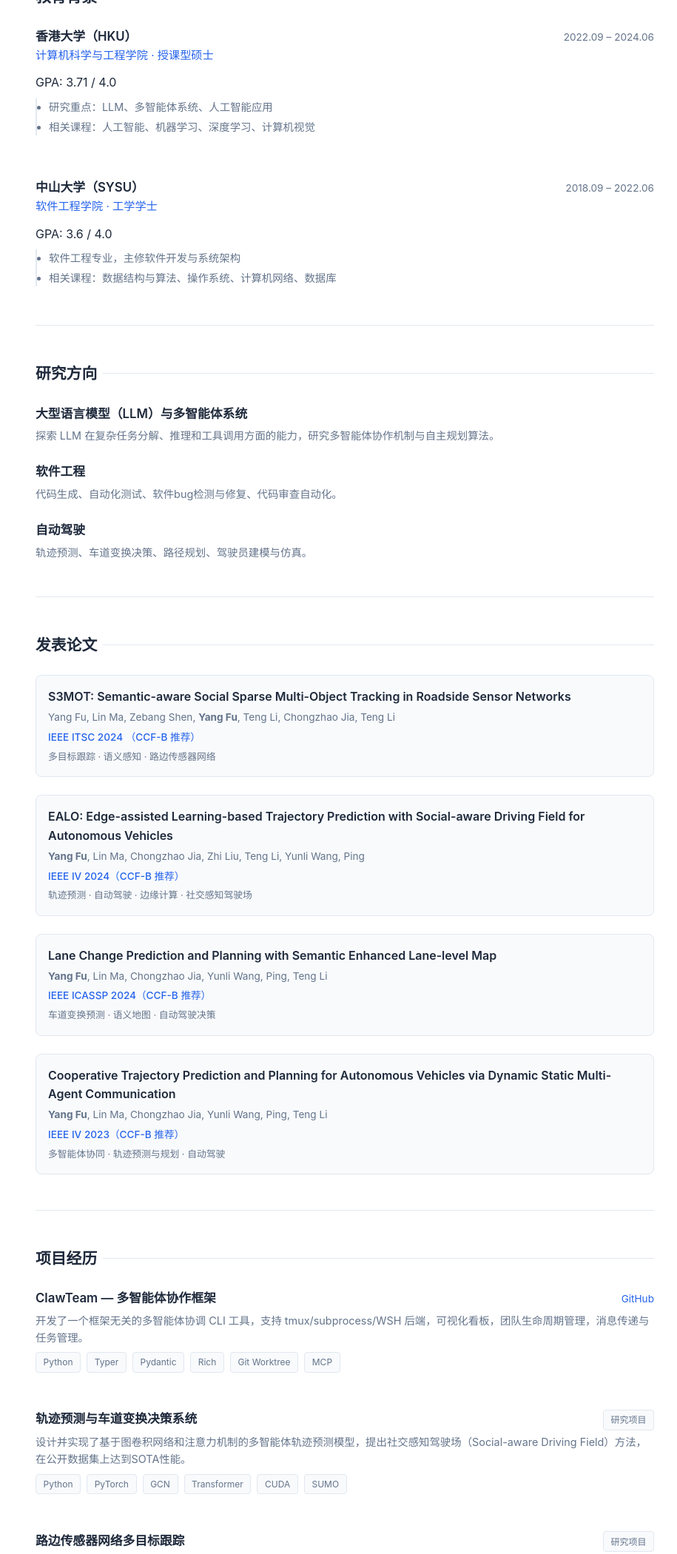
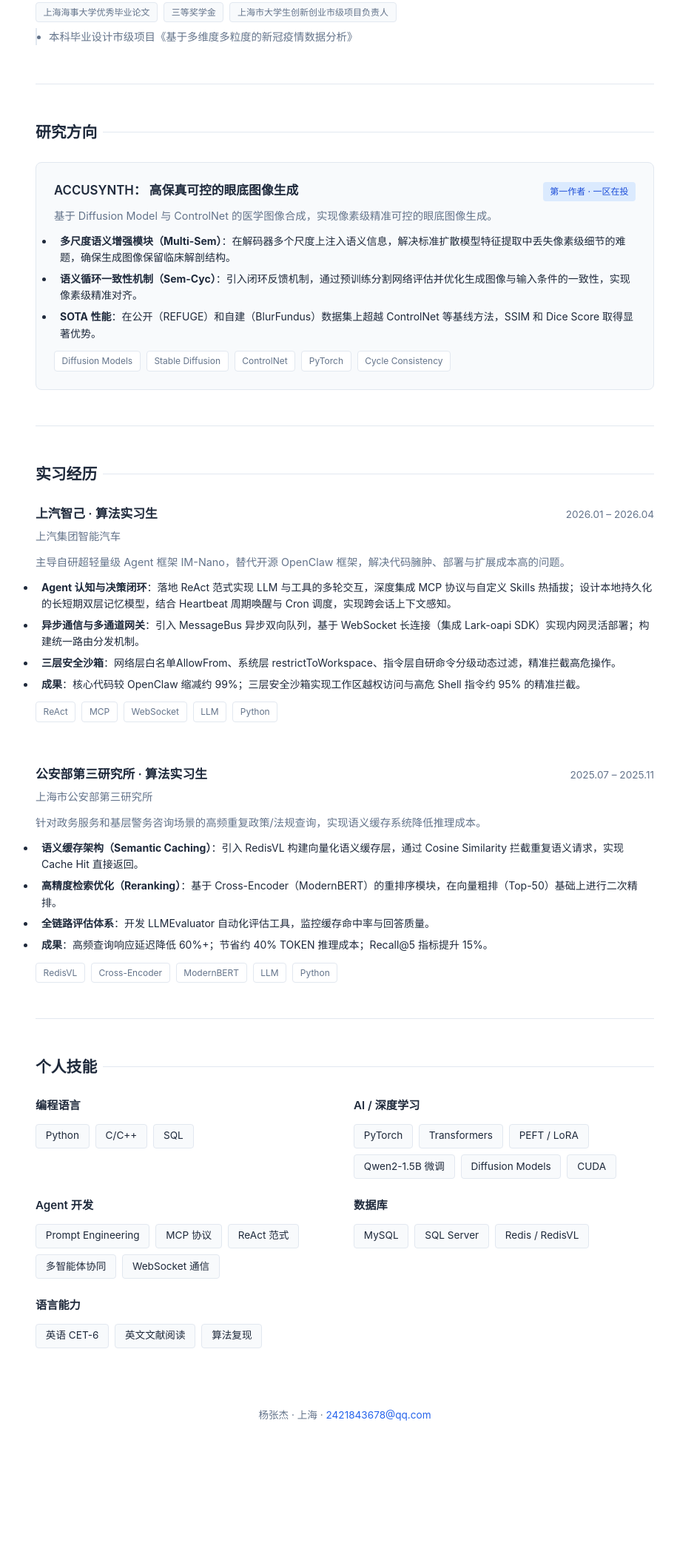
Before and after one commit to twinkleyang1/twinkleyang1.github.io, a plain HTML site: page index.html in a window 1280 px wide. Shown: the part 601-2701 px from the top of the page at 74% size, without its empty margins (174-1089 px from the left). After the commit the page ends 2557 px from the top, so only its background shows below. Drawn offline with Linux system fonts and the light colour scheme.

Commit message:
Update with correct resume content from PDF

```diff
--- a/index.html
+++ b/index.html
@@ -3,7 +3,7 @@
 <head>
     <meta charset="UTF-8">
     <meta name="viewport" content="width=device-width, initial-scale=1.0">
-    <title>杨馥 - 个人简历</title>
+    <title>杨张杰 - 个人简历</title>
     <style>
         :root {
             --primary: #2563eb;
@@ -172,8 +172,19 @@
             margin-bottom: 0.25rem;
         }
 
-        .timeline-header .gpa {
-            font-size: 0.85rem;
+        .honor-tags {
+            display: flex;
+            flex-wrap: wrap;
+            gap: 0.5rem;
+            margin-top: 0.5rem;
+        }
+
+        .honor-tag {
+            font-size: 0.75rem;
+            padding: 0.2rem 0.6rem;
+            background: var(--bg-secondary);
+            border: 1px solid var(--border);
+            border-radius: 4px;
             color: var(--text-light);
         }
 
@@ -189,86 +200,57 @@
             margin-bottom: 0.25rem;
         }
 
-        /* Publications */
-        .pub-item {
-            margin-bottom: 1.5rem;
-            padding: 1rem;
+        /* Research */
+        .research-item {
+            margin-bottom: 2rem;
+            padding: 1.5rem;
             background: var(--bg-secondary);
             border-radius: 8px;
             border: 1px solid var(--border);
         }
 
-        .pub-item:last-child {
+        .research-item:last-child {
             margin-bottom: 0;
         }
 
-        .pub-title {
-            font-size: 1rem;
-            font-weight: 600;
-            color: var(--text);
-            margin-bottom: 0.3rem;
-        }
-
-        .pub-authors {
-            font-size: 0.85rem;
-            color: var(--text-light);
-            margin-bottom: 0.3rem;
-        }
-
-        .pub-venue {
-            font-size: 0.85rem;
-            color: var(--primary);
-            font-weight: 500;
-        }
-
-        .pub-highlight {
-            font-size: 0.8rem;
-            color: var(--text-light);
-            margin-top: 0.3rem;
-        }
-
-        /* Projects */
-        .project-item {
-            margin-bottom: 1.5rem;
-        }
-
-        .project-item:last-child {
-            margin-bottom: 0;
-        }
-
-        .project-header {
+        .research-header {
             display: flex;
             justify-content: space-between;
             align-items: baseline;
             flex-wrap: wrap;
             gap: 0.5rem;
-            margin-bottom: 0.3rem;
+            margin-bottom: 0.5rem;
         }
 
-        .project-header h3 {
+        .research-header h3 {
             font-size: 1.05rem;
             font-weight: 600;
         }
 
-        .project-header .links {
-            display: flex;
-            gap: 1rem;
+        .research-header .badge {
+            font-size: 0.75rem;
+            padding: 0.2rem 0.6rem;
+            background: #dbeafe;
+            color: var(--primary-dark);
+            border-radius: 4px;
+            font-weight: 500;
         }
 
-        .project-header a {
-            font-size: 0.85rem;
-            color: var(--primary);
-            text-decoration: none;
+        .research-item p {
+            font-size: 0.9rem;
+            color: var(--text-light);
+            margin-bottom: 0.75rem;
         }
 
-        .project-header a:hover {
-            text-decoration: underline;
+        .research-highlights {
+            font-size: 0.875rem;
+            color: var(--text);
+            margin-bottom: 0.75rem;
         }
 
-        .project-item p {
-            font-size: 0.9rem;
-            color: var(--text-light);
-            margin-bottom: 0.5rem;
+        .research-highlights li {
+            margin-bottom: 0.4rem;
+            padding-left: 0.5rem;
         }
 
         .tech-tags {
@@ -280,36 +262,66 @@
         .tech-tag {
             font-size: 0.75rem;
             padding: 0.2rem 0.6rem;
-            background: var(--bg-secondary);
+            background: var(--bg);
             border: 1px solid var(--border);
             border-radius: 4px;
             color: var(--text-light);
         }
 
-        /* Research */
-        .research-item {
-            margin-bottom: 1.5rem;
+        /* Internship */
+        .intern-item {
+            margin-bottom: 2rem;
         }
 
-        .research-item:last-child {
+        .intern-item:last-child {
             margin-bottom: 0;
         }
 
-        .research-item h3 {
-            font-size: 1.05rem;
-            font-weight: 600;
+        .intern-header {
+            display: flex;
+            justify-content: space-between;
+            align-items: baseline;
+            flex-wrap: wrap;
+            gap: 0.5rem;
             margin-bottom: 0.3rem;
         }
 
-        .research-item p {
+        .intern-header h3 {
+            font-size: 1.05rem;
+            font-weight: 600;
+        }
+
+        .intern-header .company {
+            color: var(--primary);
+            font-size: 0.95rem;
+        }
+
+        .intern-header .period {
+            font-size: 0.85rem;
+            color: var(--text-light);
+        }
+
+        .intern-item p {
             font-size: 0.9rem;
             color: var(--text-light);
+            margin-bottom: 0.75rem;
+        }
+
+        .intern-highlights {
+            font-size: 0.875rem;
+            color: var(--text);
+            margin-bottom: 0.75rem;
+        }
+
+        .intern-highlights li {
+            margin-bottom: 0.4rem;
+            padding-left: 0.5rem;
         }
 
         /* Skills */
         .skills-grid {
             display: grid;
-            grid-template-columns: repeat(auto-fit, minmax(250px, 1fr));
+            grid-template-columns: repeat(auto-fit, minmax(280px, 1fr));
             gap: 1.5rem;
         }
 
@@ -372,12 +384,12 @@
 <body>
     <header>
         <div class="container">
-            <h1>杨馥</h1>
-            <p class="subtitle">香港大学计算机科学与工程学院 · 硕士生 (2022-2024)</p>
+            <h1>杨张杰</h1>
+            <p class="subtitle">人工智能 · 大模型应用开发</p>
             <div class="contact-info">
-                <span>📧 <a href="mailto:twinkleyang1@gmail.com">twinkleyang1@gmail.com</a></span>
-                <span>🔗 <a href="https://github.com/twinkleyang1">github.com/twinkleyang1</a></span>
-                <span>📍 香港</span>
+                <span>📧 <a href="mailto:2421843678@qq.com">2421843678@qq.com</a></span>
+                <span>📱 13916068779</span>
+                <span>📍 上海</span>
             </div>
         </div>
     </header>
@@ -385,55 +397,47 @@
     <nav>
         <div class="container">
             <ul>
-                <li><a href="#about">关于</a></li>
-                <li><a href="#education">教育</a></li>
+                <li><a href="#education">教育背景</a></li>
                 <li><a href="#research">研究方向</a></li>
-                <li><a href="#publications">发表论文</a></li>
-                <li><a href="#projects">项目经历</a></li>
-                <li><a href="#skills">技能</a></li>
+                <li><a href="#internship">实习经历</a></li>
+                <li><a href="#skills">个人技能</a></li>
             </ul>
         </div>
     </nav>
 
     <main class="container">
-        <section id="about">
-            <h2>关于</h2>
-            <p class="about-text">
-                我是香港大学计算机科学与工程学院的全日制硕士生，研究方向为大型语言模型（LLM）与多智能体系统。
-                本科毕业于中山大学软件工程专业，在软件工程、自动驾驶、轨迹预测等领域有丰富的研究经验。
-                曾参与多个顶会论文发表，具备扎实的算法基础和良好的科研能力。
-            </p>
-        </section>
-
         <section id="education">
             <h2>教育背景</h2>
             <div class="timeline-item">
                 <div class="timeline-header">
                     <div>
-                        <h3>香港大学（HKU）</h3>
-                        <p class="institution">计算机科学与工程学院 · 授课型硕士</p>
+                        <h3>上海大学</h3>
+                        <p class="institution">人工智能 · 硕士研究生</p>
                     </div>
-                    <span class="period">2022.09 – 2024.06</span>
+                    <span class="period">2024.09 – 2027.06</span>
                 </div>
-                <p class="gpa">GPA: 3.71 / 4.0</p>
-                <ul class="timeline-details">
-                    <li>研究重点：LLM、多智能体系统、人工智能应用</li>
-                    <li>相关课程：人工智能、机器学习、深度学习、计算机视觉</li>
-                </ul>
+                <div class="honor-tags">
+                    <span class="honor-tag">2024学年上海大学硕士三等奖学金</span>
+                    <span class="honor-tag">2025学年上海大学硕士三等奖学金</span>
+                    <span class="honor-tag">数学建模竞赛优胜奖</span>
+                </div>
             </div>
             <br>
             <div class="timeline-item">
                 <div class="timeline-header">
                     <div>
-                        <h3>中山大学（SYSU）</h3>
-                        <p class="institution">软件工程学院 · 工学学士</p>
+                        <h3>上海海事大学</h3>
+                        <p class="institution">计算机科学与技术（卓越工程班）· 本科</p>
                     </div>
-                    <span class="period">2018.09 – 2022.06</span>
+                    <span class="period">2019.09 – 2023.06</span>
                 </div>
-                <p class="gpa">GPA: 3.6 / 4.0</p>
+                <div class="honor-tags">
+                    <span class="honor-tag">上海海事大学优秀毕业论文</span>
+                    <span class="honor-tag">三等奖学金</span>
+                    <span class="honor-tag">上海市大学生创新创业市级项目负责人</span>
+                </div>
                 <ul class="timeline-details">
-                    <li>软件工程专业，主修软件开发与系统架构</li>
-                    <li>相关课程：数据结构与算法、操作系统、计算机网络、数据库</li>
+                    <li>本科毕业设计市级项目《基于多维度多粒度的新冠疫情数据分析》</li>
                 </ul>
             </div>
         </section>
@@ -441,172 +445,128 @@
         <section id="research">
             <h2>研究方向</h2>
             <div class="research-item">
-                <h3>大型语言模型（LLM）与多智能体系统</h3>
-                <p>探索 LLM 在复杂任务分解、推理和工具调用方面的能力，研究多智能体协作机制与自主规划算法。</p>
-            </div>
-            <div class="research-item">
-                <h3>软件工程</h3>
-                <p>代码生成、自动化测试、软件bug检测与修复、代码审查自动化。</p>
-            </div>
-            <div class="research-item">
-                <h3>自动驾驶</h3>
-                <p>轨迹预测、车道变换决策、路径规划、驾驶员建模与仿真。</p>
+                <div class="research-header">
+                    <h3>ACCUSYNTH： 高保真可控的眼底图像生成</h3>
+                    <span class="badge">第一作者 · 一区在投</span>
+                </div>
+                <p>基于 Diffusion Model 与 ControlNet 的医学图像合成，实现像素级精准可控的眼底图像生成。</p>
+                <ul class="research-highlights">
+                    <li><strong>多尺度语义增强模块（Multi-Sem）</strong>：在解码器多个尺度上注入语义信息，解决标准扩散模型特征提取中丢失像素级细节的难题，确保生成图像保留临床解剖结构。</li>
+                    <li><strong>语义循环一致性机制（Sem-Cyc）</strong>：引入闭环反馈机制，通过预训练分割网络评估并优化生成图像与输入条件的一致性，实现像素级精准对齐。</li>
+                    <li><strong>SOTA 性能</strong>：在公开（REFUGE）和自建（BlurFundus）数据集上超越 ControlNet 等基线方法，SSIM 和 Dice Score 取得显著优势。</li>
+                </ul>
+                <div class="tech-tags">
+                    <span class="tech-tag">Diffusion Models</span>
+                    <span class="tech-tag">Stable Diffusion</span>
+                    <span class="tech-tag">ControlNet</span>
+                    <span class="tech-tag">PyTorch</span>
+                    <span class="tech-tag">Cycle Consistency</span>
+                </div>
             </div>
         </section>
 
-        <section id="publications">
-            <h2>发表论文</h2>
-            <div class="pub-item">
-                <p class="pub-title">S3MOT: Semantic-aware Social Sparse Multi-Object Tracking in Roadside Sensor Networks</p>
-                <p class="pub-authors">Yang Fu, Lin Ma, Zebang Shen, <strong>Yang Fu</strong>, Teng Li, Chongzhao Jia, Teng Li</p>
-                <p class="pub-venue">IEEE ITSC 2024 （CCF-B 推荐）</p>
-                <p class="pub-highlight">多目标跟踪 · 语义感知 · 路边传感器网络</p>
-            </div>
-            <div class="pub-item">
-                <p class="pub-title">EALO: Edge-assisted Learning-based Trajectory Prediction with Social-aware Driving Field for Autonomous Vehicles</p>
-                <p class="pub-authors"><strong>Yang Fu</strong>, Lin Ma, Chongzhao Jia, Zhi Liu, Teng Li, Yunli Wang, Ping</p>
-                <p class="pub-venue">IEEE IV 2024（CCF-B 推荐）</p>
-                <p class="pub-highlight">轨迹预测 · 自动驾驶 · 边缘计算 · 社交感知驾驶场</p>
-            </div>
-            <div class="pub-item">
-                <p class="pub-title">Lane Change Prediction and Planning with Semantic Enhanced Lane-level Map</p>
-                <p class="pub-authors"><strong>Yang Fu</strong>, Lin Ma, Chongzhao Jia, Yunli Wang, Ping, Teng Li</p>
-                <p class="pub-venue">IEEE ICASSP 2024（CCF-B 推荐）</p>
-                <p class="pub-highlight">车道变换预测 · 语义地图 · 自动驾驶决策</p>
-            </div>
-            <div class="pub-item">
-                <p class="pub-title">Cooperative Trajectory Prediction and Planning for Autonomous Vehicles via Dynamic Static Multi-Agent Communication</p>
-                <p class="pub-authors"><strong>Yang Fu</strong>, Lin Ma, Chongzhao Jia, Yunli Wang, Ping, Teng Li</p>
-                <p class="pub-venue">IEEE IV 2023（CCF-B 推荐）</p>
-                <p class="pub-highlight">多智能体协同 · 轨迹预测与规划 · 自动驾驶</p>
-            </div>
-        </section>
-
-        <section id="projects">
-            <h2>项目经历</h2>
-            <div class="project-item">
-                <div class="project-header">
-                    <h3>ClawTeam — 多智能体协作框架</h3>
-                    <div class="links">
-                        <a href="https://github.com/HKUDS/ClawTeam">GitHub</a>
-                    </div>
+        <section id="internship">
+            <h2>实习经历</h2>
+            <div class="intern-item">
+                <div class="intern-header">
+                    <h3>上汽智己 · 算法实习生</h3>
+                    <span class="period">2026.01 – 2026.04</span>
                 </div>
-                <p>开发了一个框架无关的多智能体协调 CLI 工具，支持 tmux/subprocess/WSH 后端，可视化看板，团队生命周期管理，消息传递与任务管理。</p>
+                <p class="company">上汽集团智能汽车</p>
+                <p>主导自研超轻量级 Agent 框架 IM-Nano，替代开源 OpenClaw 框架，解决代码臃肿、部署与扩展成本高的问题。</p>
+                <ul class="intern-highlights">
+                    <li><strong>Agent 认知与决策闭环</strong>：落地 ReAct 范式实现 LLM 与工具的多轮交互，深度集成 MCP 协议与自定义 Skills 热插拔；设计本地持久化的长短期双层记忆模型，结合 Heartbeat 周期唤醒与 Cron 调度，实现跨会话上下文感知。</li>
+                    <li><strong>异步通信与多通道网关</strong>：引入 MessageBus 异步双向队列，基于 WebSocket 长连接（集成 Lark-oapi SDK）实现内网灵活部署；构建统一路由分发机制。</li>
+                    <li><strong>三层安全沙箱</strong>：网络层白名单AllowFrom、系统层 restrictToWorkspace、指令层自研命令分级动态过滤，精准拦截高危操作。</li>
+                    <li><strong>成果</strong>：核心代码较 OpenClaw 缩减约 99%；三层安全沙箱实现工作区越权访问与高危 Shell 指令约 95% 的精准拦截。</li>
+                </ul>
                 <div class="tech-tags">
+                    <span class="tech-tag">ReAct</span>
+                    <span class="tech-tag">MCP</span>
+                    <span class="tech-tag">WebSocket</span>
+                    <span class="tech-tag">LLM</span>
                     <span class="tech-tag">Python</span>
-                    <span class="tech-tag">Typer</span>
-                    <span class="tech-tag">Pydantic</span>
-                    <span class="tech-tag">Rich</span>
-                    <span class="tech-tag">Git Worktree</span>
-                    <span class="tech-tag">MCP</span>
                 </div>
             </div>
             <br>
-            <div class="project-item">
-                <div class="project-header">
-                    <h3>轨迹预测与车道变换决策系统</h3>
-                    <div class="links">
-                        <span class="tech-tag">研究项目</span>
-                    </div>
+            <div class="intern-item">
+                <div class="intern-header">
+                    <h3>公安部第三研究所 · 算法实习生</h3>
+                    <span class="period">2025.07 – 2025.11</span>
                 </div>
-                <p>设计并实现了基于图卷积网络和注意力机制的多智能体轨迹预测模型，提出社交感知驾驶场（Social-aware Driving Field）方法，在公开数据集上达到SOTA性能。</p>
+                <p class="company">上海市公安部第三研究所</p>
+                <p>针对政务服务和基层警务咨询场景的高频重复政策/法规查询，实现语义缓存系统降低推理成本。</p>
+                <ul class="intern-highlights">
+                    <li><strong>语义缓存架构（Semantic Caching）</strong>：引入 RedisVL 构建向量化语义缓存层，通过 Cosine Similarity 拦截重复语义请求，实现 Cache Hit 直接返回。</li>
+                    <li><strong>高精度检索优化（Reranking）</strong>：基于 Cross-Encoder（ModernBERT）的重排序模块，在向量粗排（Top-50）基础上进行二次精排。</li>
+                    <li><strong>全链路评估体系</strong>：开发 LLMEvaluator 自动化评估工具，监控缓存命中率与回答质量。</li>
+                    <li><strong>成果</strong>：高频查询响应延迟降低 60%+；节省约 40% TOKEN 推理成本；Recall@5 指标提升 15%。</li>
+                </ul>
                 <div class="tech-tags">
+                    <span class="tech-tag">RedisVL</span>
+                    <span class="tech-tag">Cross-Encoder</span>
+                    <span class="tech-tag">ModernBERT</span>
+                    <span class="tech-tag">LLM</span>
                     <span class="tech-tag">Python</span>
-                    <span class="tech-tag">PyTorch</span>
-                    <span class="tech-tag">GCN</span>
-                    <span class="tech-tag">Transformer</span>
-                    <span class="tech-tag">CUDA</span>
-                    <span class="tech-tag">SUMO</span>
-                </div>
-            </div>
-            <br>
-            <div class="project-item">
-                <div class="project-header">
-                    <h3>路边传感器网络多目标跟踪</h3>
-                    <div class="links">
-                        <span class="tech-tag">研究项目</span>
-                    </div>
-                </div>
-                <p>提出基于语义感知的多智能体稀疏跟踪算法（S3MOT），解决路边传感器网络中的目标关联与跟踪问题，提升了复杂场景下的跟踪精度与效率。</p>
-                <div class="tech-tags">
-                    <span class="tech-tag">Python</span>
-                    <span class="tech-tag">多目标跟踪</span>
-                    <span class="tech-tag">传感器融合</span>
-                    <span class="tech-tag">卡尔曼滤波</span>
-                </div>
-            </div>
-            <br>
-            <div class="project-item">
-                <div class="project-header">
-                    <h3>大规模语言模型推理优化</h3>
-                    <div class="links">
-                        <span class="tech-tag">研究项目</span>
-                    </div>
-                </div>
-                <p>针对 LLM 推理效率问题，探索了KV cache优化、投机解码等技术，显著降低推理延迟与显存占用。</p>
-                <div class="tech-tags">
-                    <span class="tech-tag">Python</span>
-                    <span class="tech-tag">LLM</span>
-                    <span class="tech-tag">CUDA</span>
-                    <span class="tech-tag">推理优化</span>
                 </div>
             </div>
         </section>
 
         <section id="skills">
-            <h2>技能</h2>
+            <h2>个人技能</h2>
             <div class="skills-grid">
                 <div class="skill-category">
                     <h3>编程语言</h3>
                     <div class="skill-list">
                         <span class="skill-item">Python</span>
                         <span class="skill-item">C/C++</span>
-                        <span class="skill-item">Java</span>
-                        <span class="skill-item">JavaScript</span>
                         <span class="skill-item">SQL</span>
                     </div>
                 </div>
                 <div class="skill-category">
-                    <h3>工具与平台</h3>
-                    <div class="skill-list">
-                        <span class="skill-item">Git</span>
-                        <span class="skill-item">Docker</span>
-                        <span class="skill-item">Kubernetes</span>
-                        <span class="skill-item">ROS</span>
-                    </div>
-                </div>
-                <div class="skill-category">
-                    <h3>AI / 机器学习</h3>
+                    <h3>AI / 深度学习</h3>
                     <div class="skill-list">
                         <span class="skill-item">PyTorch</span>
-                        <span class="skill-item">TensorFlow</span>
-                        <span class="skill-item">scikit-learn</span>
+                        <span class="skill-item">Transformers</span>
+                        <span class="skill-item">PEFT / LoRA</span>
+                        <span class="skill-item">Qwen2-1.5B 微调</span>
+                        <span class="skill-item">Diffusion Models</span>
                         <span class="skill-item">CUDA</span>
                     </div>
                 </div>
                 <div class="skill-category">
-                    <h3>其他</h3>
+                    <h3>Agent 开发</h3>
                     <div class="skill-list">
-                        <span class="skill-item">MATLAB/Simulink</span>
-                        <span class="skill-item">LaTeX</span>
-                        <span class="skill-item">Linux</span>
+                        <span class="skill-item">Prompt Engineering</span>
+                        <span class="skill-item">MCP 协议</span>
+                        <span class="skill-item">ReAct 范式</span>
+                        <span class="skill-item">多智能体协同</span>
+                        <span class="skill-item">WebSocket 通信</span>
+                    </div>
+                </div>
+                <div class="skill-category">
+                    <h3>数据库</h3>
+                    <div class="skill-list">
+                        <span class="skill-item">MySQL</span>
+                        <span class="skill-item">SQL Server</span>
+                        <span class="skill-item">Redis / RedisVL</span>
+                    </div>
+                </div>
+                <div class="skill-category">
+                    <h3>语言能力</h3>
+                    <div class="skill-list">
+                        <span class="skill-item">英语 CET-6</span>
+                        <span class="skill-item">英文文献阅读</span>
+                        <span class="skill-item">算法复现</span>
                     </div>
                 </div>
             </div>
-        </section>
-
-        <section id="contact">
-            <h2>联系方式</h2>
-            <p style="color: var(--text-light); font-size: 0.95rem;">
-                邮箱：<a href="mailto:twinkleyang1@gmail.com">twinkleyang1@gmail.com</a><br>
-                GitHub：<a href="https://github.com/twinkleyang1">github.com/twinkleyang1</a>
-            </p>
         </section>
     </main>
 
     <footer>
         <div class="container">
-            <p>杨馥 · 香港大学 · <a href="https://github.com/twinkleyang1">GitHub</a></p>
+            <p>杨张杰 · 上海 · <a href="mailto:2421843678@qq.com">2421843678@qq.com</a></p>
         </div>
     </footer>
 </body>
```
Also changed, not shown: .clawteam/tasks/portfolio-team/task-ab286b7a.json, pdf_content.txt (added).
